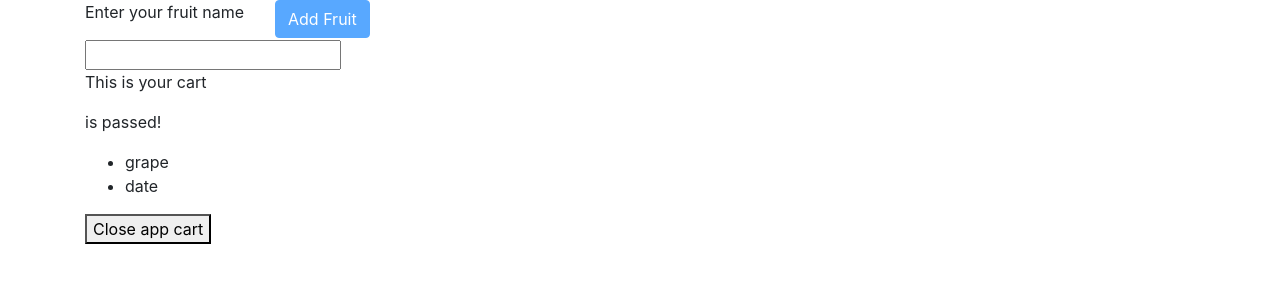
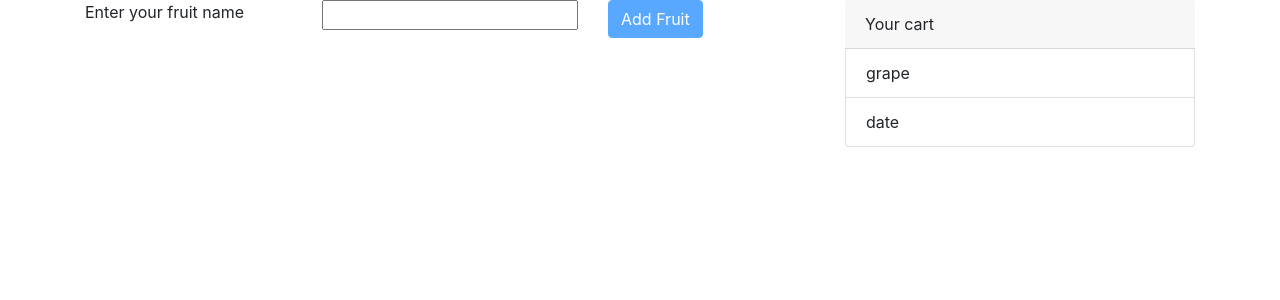
Before and after one commit to botirkhuja/angular-example-fruits, an Angular app: page / in a window 1280 px wide. Shown: the top 300 px of the page. Built offline with nearby package versions, Linux system fonts and the light colour scheme.

Commit message:
commented unnessecary life cycle hooks and improved the view

```diff
--- a/src/app/app.component.html
+++ b/src/app/app.component.html
@@ -1,5 +1,3 @@
 <div class="container">
   <app-fruits></app-fruits>
 </div>
-
-<!-- <p #parentContent>Some testing purpose</p> -->
--- a/src/app/cart/cart.component.html
+++ b/src/app/cart/cart.component.html
@@ -13,14 +13,17 @@
   Click me
 </button> -->
 
-<p>This is your cart</p>
-<p>
+
+<!-- <p>
   {{inputName}} is passed! <br/>
-</p>
-<div>
-  <ul>
-    <li *ngFor="let eachFruit of cartOfFruits">
+</p> -->
+<div class="cart">
+    <div class="card-header">
+        Your cart
+      </div>
+  <div class="list-group">
+    <a *ngFor="let eachFruit of cartOfFruits" class="list-group-item">
       {{eachFruit}}
-    </li>
-  </ul>
+    </a>
+  </div>
 </div>
--- a/src/app/cart/cart.component.ts
+++ b/src/app/cart/cart.component.ts
@@ -4,7 +4,8 @@ import { CartService } from '../core/cart.service';
 @Component({
   selector: 'app-cart',
   templateUrl: './cart.component.html',
-  styleUrls: ['./cart.component.css']
+  styleUrls: ['./cart.component.css'],
+  // providers: [CartService]
 })
 export class CartComponent implements OnInit, OnDestroy {
   cartOfFruits: Array<string>;
@@ -21,6 +22,8 @@ export class CartComponent implements OnInit, OnDestroy {
   ngOnInit() {
   }
 
+  // show how important to send copy of array, not reference
+
   ngOnDestroy(): void {
     //Called once, before the instance is destroyed.
     //Add 'implements OnDestroy' to the class.
--- a/src/app/core/cart.service.ts
+++ b/src/app/core/cart.service.ts
@@ -1,8 +1,8 @@
 import { Injectable } from '@angular/core';
 
-@Injectable({
-  providedIn: 'root'
-})
+// @Injectable({
+//   providedIn: 'root'
+// })
 export class CartService {
   private cartList: Array<string>;
 
--- a/src/app/fruit/fruit.component.html
+++ b/src/app/fruit/fruit.component.html
@@ -1,16 +1,18 @@
 <div class="row">
-  <div class="col-2">
+  <div class="col">
     <p>Enter your fruit name</p>
-    <input id="fruit" type="text" (input)="onInputChange($event)" [value]="fruitName" #fruitInputRef/>
+    <!-- <ng-content></ng-content> -->
   </div>
-  <div class="col-2">
+  <div class="col">
+      <input id="fruit" type="text" (input)="onInputChange($event)" [value]="fruitName" #fruitInputRef/>
+  </div>
+  <div class="col">
     <button
         class="btn btn-primary"
         (click)="onAddingFruit()"
         [disabled]="isButtonDisabled">
           Add Fruit
     </button>
-    <ng-content></ng-content>
   </div>
 </div>
 
--- a/src/app/fruit/fruit.component.ts
+++ b/src/app/fruit/fruit.component.ts
@@ -8,52 +8,51 @@ import {
   ViewChild,
   ElementRef,
   ContentChild,
-  AfterContentInit,
-  AfterContentChecked
 } from '@angular/core';
 
 @Component({
   selector: 'app-fruit',
   templateUrl: './fruit.component.html',
-  styleUrls: ['./fruit.component.css']
+  styleUrls: ['./fruit.component.css'],
+  // providers: [CartService]
 })
-export class FruitComponent implements OnInit, AfterContentInit, AfterContentChecked {
+export class FruitComponent implements OnInit {
 
   isButtonDisabled: boolean = true;
   fruitName: string = '';
-  listOfFruitNames: Array<string> = [
-    'banana',
-    'apple',
-    'mango',
-    'strawberry'
-  ]
+  // listOfFruitNames: Array<string> = [
+  //   'banana',
+  //   'apple',
+  //   'mango',
+  //   'strawberry'
+  // ]
 
   // @Input() fruitName: string;
-  @Output() fruitMatched: EventEmitter<string> = new EventEmitter();
+  // @Output() fruitMatched: EventEmitter<string> = new EventEmitter();
   @ViewChild('fruitInputRef') inputRef: ElementRef;
-  @ContentChild('parentContent') parentContents: ElementRef;
+  // @ContentChild('parentContent') parentCont: ElementRef;
 
   constructor(
     private cartS: CartService
   ) { }
 
   ngOnInit() {
-    console.log('Our parent content is', this.parentContents);
+    // console.log('Our parent content inside ngOnInit', this.parentCont);
   }
 
-  ngAfterContentInit() {
-    //Called after ngOnInit when the component's or directive's content has been initialized.
-    //Add 'implements AfterContentInit' to the class.
-    console.log('AfterContentInit Happened');
-    console.log('Our parent content is', this.parentContents);
-  }
+  // ngAfterContentInit() {
+  //   //Called after ngOnInit when the component's or directive's content has been initialized.
+  //   //Add 'implements AfterContentInit' to the class.
+  //   console.log('AfterContentInit Happened');
+  //   console.log('Our parent content is', this.parentCont);
+  // }
 
-  ngAfterContentChecked() {
-    //Called after every check of the component's or directive's content.
-    //Add 'implements AfterContentChecked' to the class.
-    console.log('AfterContentChecked Happened');
-    console.log('Our parent content is', this.parentContents);
-  }
+  // ngAfterContentChecked() {
+  //   //Called after every check of the component's or directive's content.
+  //   //Add 'implements AfterContentChecked' to the class.
+  //   console.log('AfterContentChecked Happened');
+  //   console.log('Our parent content is', this.parentCont);
+  // }
 
   // onRemove() {
   //   this.removeMe.emit(this.fruitName);
@@ -73,11 +72,11 @@ export class FruitComponent implements OnInit, AfterContentInit, AfterContentChe
   onAddingFruit() {
     const passedFruitValue = this.inputRef.nativeElement.value;
     // this.inputRef.nativeElement.classList.toggle('active');
-    const fruitMatches = this.listOfFruitNames.includes( passedFruitValue );
-    if (fruitMatches) {
+    // const fruitMatches = this.listOfFruitNames.includes( passedFruitValue );
+    // if (fruitMatches) {
       // this.fruitMatched.emit(passedFruitValue);
       this.cartS.addToCart(passedFruitValue);
-    }
+    // }
   }
 
 }
--- a/src/app/fruits/fruits.component.html
+++ b/src/app/fruits/fruits.component.html
@@ -20,8 +20,17 @@
   </li>
 </ul> -->
 
-<app-fruit (fruitMatched)="fruitName = $event"></app-fruit>
+<div class="row">
+  <div class="col-8">
+    <app-fruit (fruitMatched)="fruitName = $event">
+        <!-- <p #parentContent>Some testing purpose</p> -->
+    </app-fruit>
+  </div>
+  <div class="col-4 align-self-end">
+    <app-cart [inputName]="fruitName"></app-cart>
+  </div>
+</div>
 
-<app-cart [inputName]="fruitName"></app-cart>
 
-<button (click)="fruitName = null">Close app cart</button>
+
+<!-- <button (click)="fruitName = null">Close app cart</button> -->
--- a/src/app/fruits/fruits.component.ts
+++ b/src/app/fruits/fruits.component.ts
@@ -1,3 +1,4 @@
+import { CartService } from '../core/cart.service';
 import {
   Component,
   OnInit,
@@ -10,7 +11,8 @@ import {
 @Component({
   selector: 'app-fruits',
   templateUrl: './fruits.component.html',
-  styleUrls: ['./fruits.component.css']
+  styleUrls: ['./fruits.component.css'],
+  // providers: [CartService]
 })
 export class FruitsComponent implements OnInit,
 DoCheck,
```
